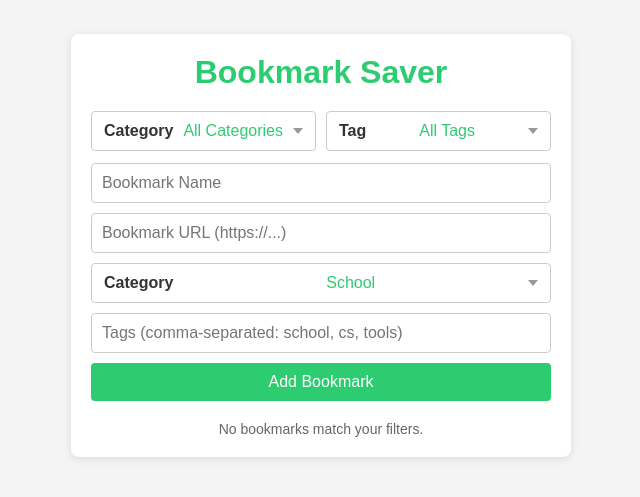
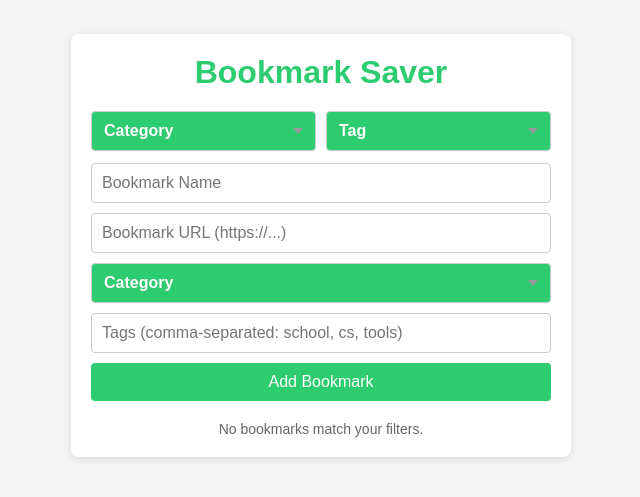
Before and after one commit to PrestonMas/BookmarkSaver, a React (Vite) app: page / in a window 1280 px wide. Shown: the part 155-652 px from the top of the page, without its empty margins (319-959 px from the left). Built offline with nearby package versions, Linux system fonts and the light colour scheme.

Commit message:
select trigger color change

```diff
--- a/src/style.css
+++ b/src/style.css
@@ -185,7 +185,7 @@ button.secondary:hover {
   padding: 10px 12px;
   border: 1px solid #ccc;
   border-radius: 4px;
-  background: #fff;
+  background-color: #2ecc71;
   color: #333;
   font-size: 16px;
   display: flex;
@@ -201,7 +201,7 @@ button.secondary:hover {
 .select-label {
   font-size: 16px;
   font-weight: 600;
-  color: #333;
+  color: #FFF;
 }
 
 .select-value {
```
